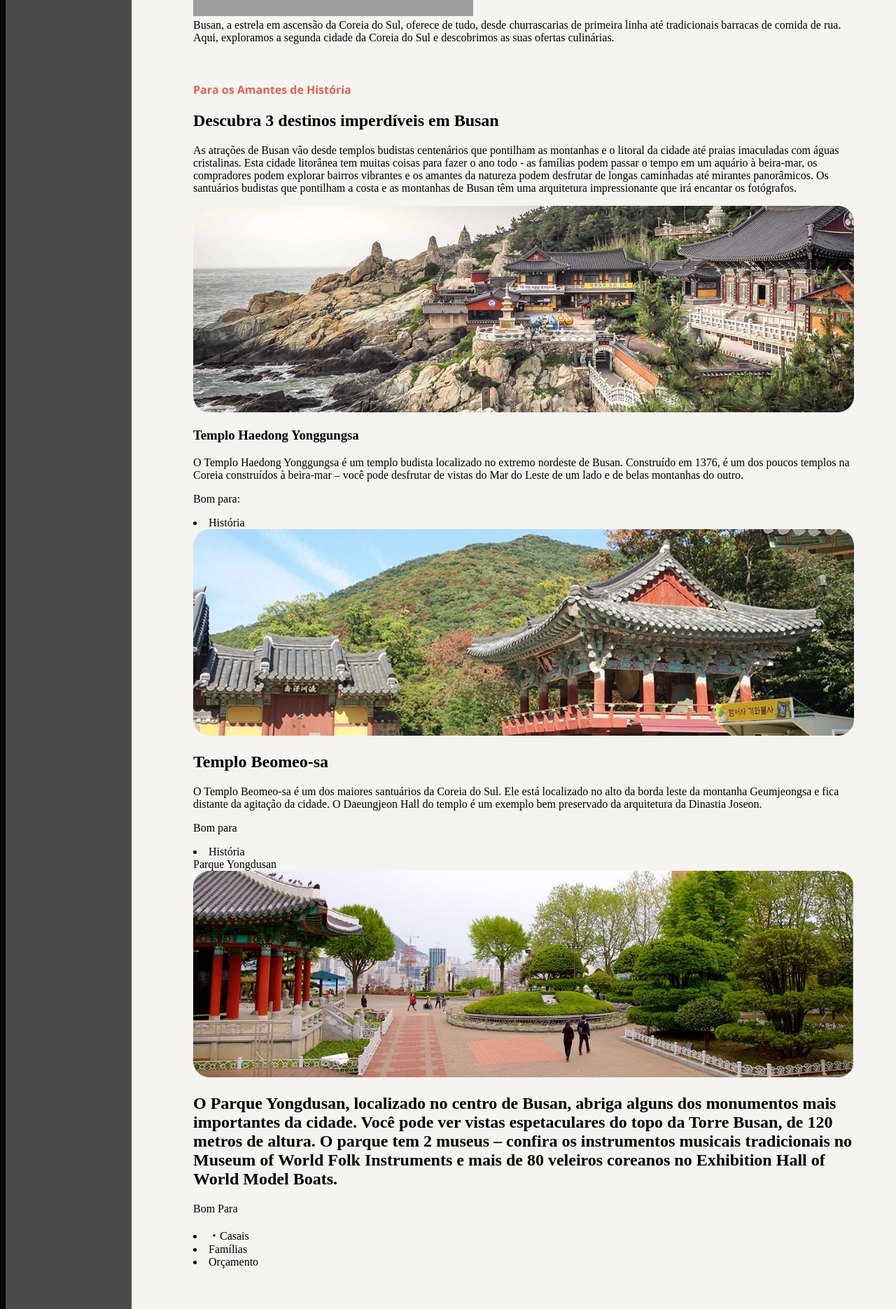
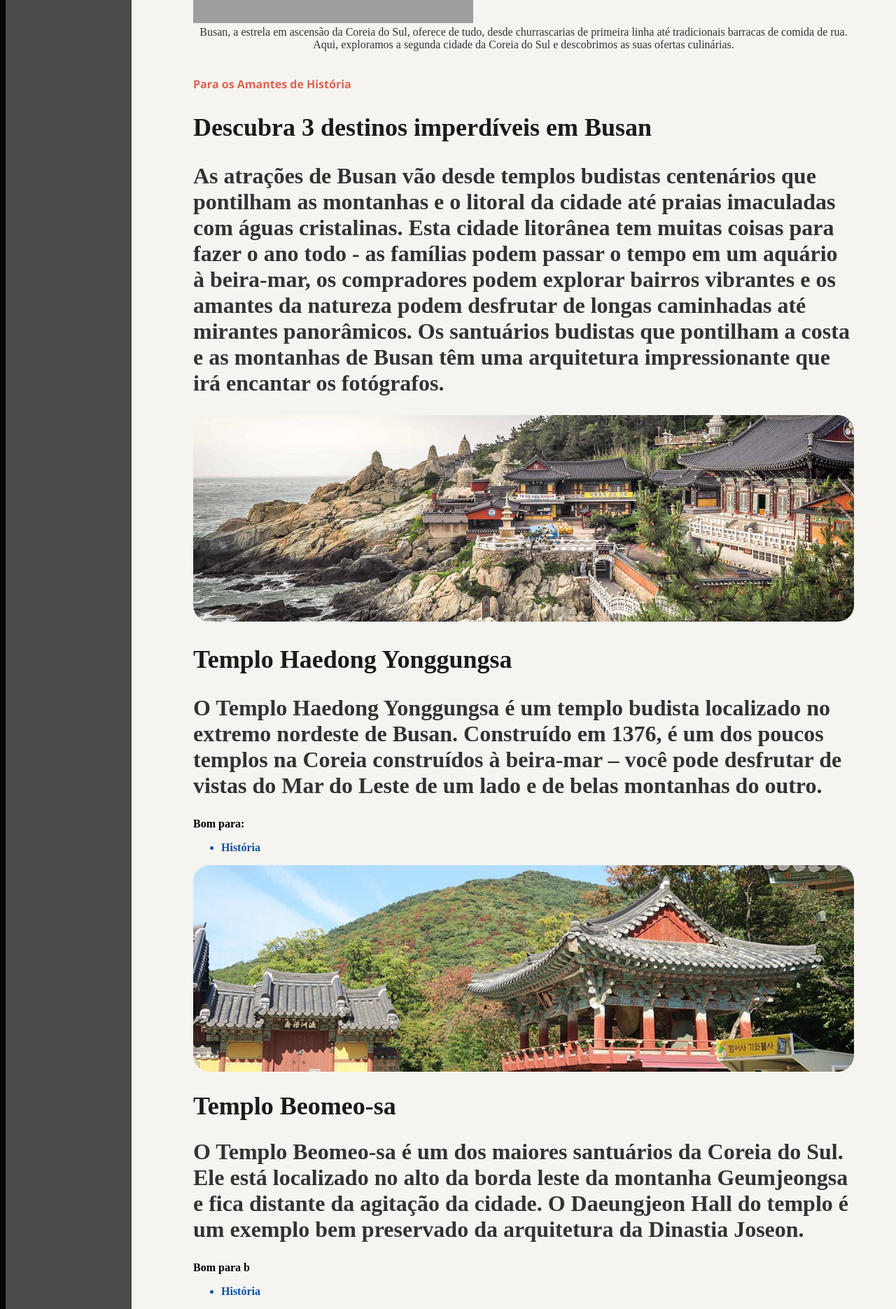
Before and after one commit to MoreiraL1/Desafio-pagina-turistica, a plain HTML site: page index.html in a window 1280 px wide. Shown: the part 900-2770 px from the top of the page at 70% size. Drawn offline with nearby package versions, Linux system fonts and the light colour scheme; grey boxes are pictures that could not be loaded.

Commit message:
acertando os textos

```diff
--- a/index.html
+++ b/index.html
@@ -24,47 +24,63 @@
     <img src="assets/image1.png" alt="imagem da cidade">
       <section id="descrisao">
 
-        <span>Busan, a estrela em ascensão da Coreia do Sul, oferece de tudo, desde churrascarias de primeira linha até tradicionais barracas de comida de rua. Aqui, exploramos a segunda cidade da Coreia do Sul e descobrimos as suas ofertas culinárias. <br><br><br><br>
+        <span>Busan, a estrela em ascensão da Coreia do Sul, oferece de tudo, desde churrascarias de primeira linha até tradicionais barracas de comida de rua. Aqui, exploramos a segunda cidade da Coreia do Sul e descobrimos as suas ofertas culinárias. <br><br><br>
         </span>
-
 
       </section>
 
       <section id="coment-list">
         <header><b>Para os Amantes de História</b></header>
-        <h2>Descubra 3 destinos imperdíveis em Busan</h2>
-        <p>As atrações de Busan vão desde templos budistas centenários que pontilham as montanhas e o litoral da cidade até praias imaculadas com águas cristalinas. Esta cidade litorânea tem muitas coisas para fazer o ano todo - as famílias podem passar o tempo em um aquário à beira-mar, os compradores podem explorar bairros vibrantes e os amantes da natureza podem desfrutar de longas caminhadas até mirantes panorâmicos.
-Os santuários budistas que pontilham a costa e as montanhas de Busan têm uma arquitetura impressionante que irá encantar os fotógrafos.</p>
+        <h1>Descubra 3 destinos imperdíveis em Busan</h1>
+        <h2>As atrações de Busan vão desde templos budistas centenários que pontilham as montanhas e o litoral da cidade até praias imaculadas com águas cristalinas. Esta cidade litorânea tem muitas coisas para fazer o ano todo - as famílias podem passar o tempo em um aquário à beira-mar, os compradores podem explorar bairros vibrantes e os amantes da natureza podem desfrutar de longas caminhadas até mirantes panorâmicos.
+Os santuários budistas que pontilham a costa e as montanhas de Busan têm uma arquitetura impressionante que irá encantar os fotógrafos.</h2>
 <img src="assets/image2.png" alt="vista santuarios">
 
       </section>
       <section>
-        <h3>Templo Haedong Yonggungsa </h3>
-        <p>O Templo Haedong Yonggungsa é um templo budista localizado no extremo nordeste de Busan. Construído em 1376, é um dos poucos templos na Coreia construídos à beira-mar – você pode desfrutar de vistas do Mar do Leste de um lado e de belas montanhas do outro. </p>
-        <p>Bom para:</p>
-        <li>História</li>
+        <h1>Templo Haedong Yonggungsa </h1>
+        <h2>O Templo Haedong Yonggungsa é um templo budista localizado no extremo nordeste de Busan. Construído em 1376, é um dos poucos templos na Coreia construídos à beira-mar – você pode desfrutar de vistas do Mar do Leste de um lado e de belas montanhas do outro. </h2>
+        <p><b>Bom para:</b></p>
+        <ul class="bom-para">
+          <li class="item-azul"><b>História</b> </li>
+        </ul>
+
       </section>
 
 
       <section id="Templo Haedong Yonggungsa "></section>
               <img src="assets/image3.png" alt="imgem do templo de Haedong">
 
-      <h2>Templo Beomeo-sa </h2>
-      <p>O Templo Beomeo-sa é um dos maiores santuários da Coreia do Sul. Ele está localizado no alto da borda leste da montanha Geumjeongsa e fica distante da agitação da cidade. O Daeungjeon Hall do templo é um exemplo bem preservado da arquitetura da Dinastia Joseon.
-      </p>
-      <p>Bom para</p>
-      <li>História</li>
+      <h1>Templo Beomeo-sa </h1>
+      <h2>O Templo Beomeo-sa é um dos maiores santuários da Coreia do Sul. Ele está localizado no alto da borda leste da montanha Geumjeongsa e fica distante da agitação da cidade. O Daeungjeon Hall do templo é um exemplo bem preservado da arquitetura da Dinastia Joseon.
+      </h2>
+      <p><b>Bom para b</b></p>
+
+      <ul class="bom-para">
+          <li class="item-azul"><b>História</b> </li>
+        </ul>
+      </ul>
 
       <section>Parque Yongdusan</section>
       <img src="assets/image4.png" alt="parque Yongdusan">
 
-      <h2>
-O Parque Yongdusan, localizado no centro de Busan, abriga alguns dos monumentos mais importantes da cidade. Você pode ver vistas espetaculares do topo da Torre Busan, de 120 metros de altura. O parque tem 2 museus – confira os instrumentos musicais tradicionais no Museum of World Folk Instruments e mais de 80 veleiros coreanos no Exhibition Hall of World Model Boats.
-      </h2>
-      <p>Bom Para</p>
-      <li>・Casais </li>
-      <li>Famílias</li>
-      <li>Orçamento</li>
+      <h1>O Parque Yongdusan
+      </h1>
+      <h2>O Parque Yongdusan, localizado no centro de Busan, abriga alguns dos monumentos mais importantes da cidade. Você pode ver vistas espetaculares do topo da Torre Busan, de 120 metros de altura. O parque tem 2 museus – confira os instrumentos musicais tradicionais no Museum of World Folk Instruments e mais de 80 veleiros coreanos no Exhibition Hall of World Model Boats.</h2>
+
+      <p> <b>Bom Para</b></p>
+      <ul class="bom-para">
+          <li class="item-roxo"><b>Casais</b> </li>
+          <li class="item-rosa"><b>Famílias</b></li>
+          <li class="item-lar"><b>Orçamento</b></li>
+        </ul><br><br>
+        <hr>
+        <br><br>
+
+        <span>As melhores coisas para fazer em Busan mostram a reputação da cidade como um importante porto marítimo na Ásia. Frequentemente vista como a essência da Coreia do Sul, você experimentará uma atmosfera única em termos de diversidade étnica e cultural, já que a cidade recebe um público cosmopolita o ano todo. </span><br><br>
+
+        <footer>Feito com <img src="assets/ph_heart-fill.svg" alt="coração"> pela Rocketseat</footer>
+
     </main>
     </div>
   </div>
--- a/style.css
+++ b/style.css
@@ -30,3 +30,36 @@ img {
   max-width: 100%;
   height: auto;
 }
+
+.bom-para .item-azul{
+  color:#0C51A7
+ }
+.bom-para .item-roxo{
+  color:#591B98;
+}
+.bom-para .item-rosa{
+  color: #E5245E;
+}
+.bom-para .item-lar{
+  color: #E95E10;
+}
+
+span{
+  font-size: 16px;
+  text-align: center;
+  display: flex;
+  color: #333333;
+}
+
+h1{
+  color:#1B1B1B ;
+  font-size: 36px;
+}
+
+h2{
+  font-size: 32px;
+  color: #333333;
+}
+footer{
+  text-align: center;
+}
```
Also changed, not shown: assets/ph_heart-fill.svg (added).
